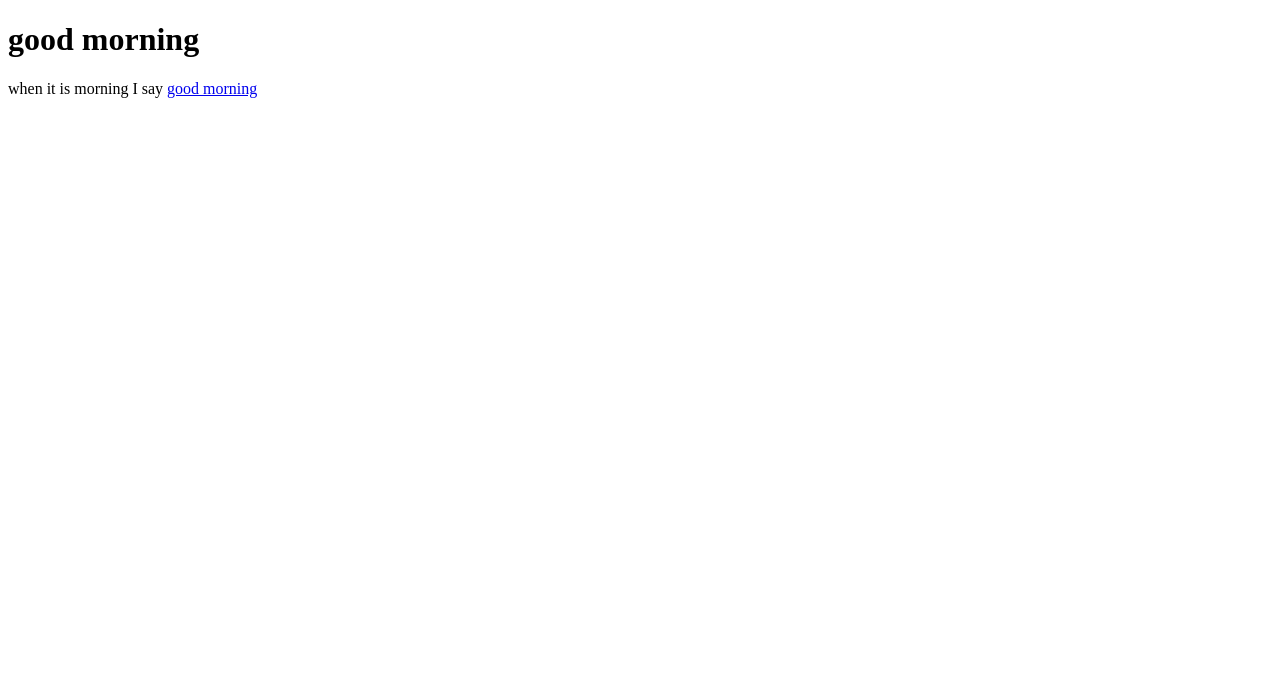
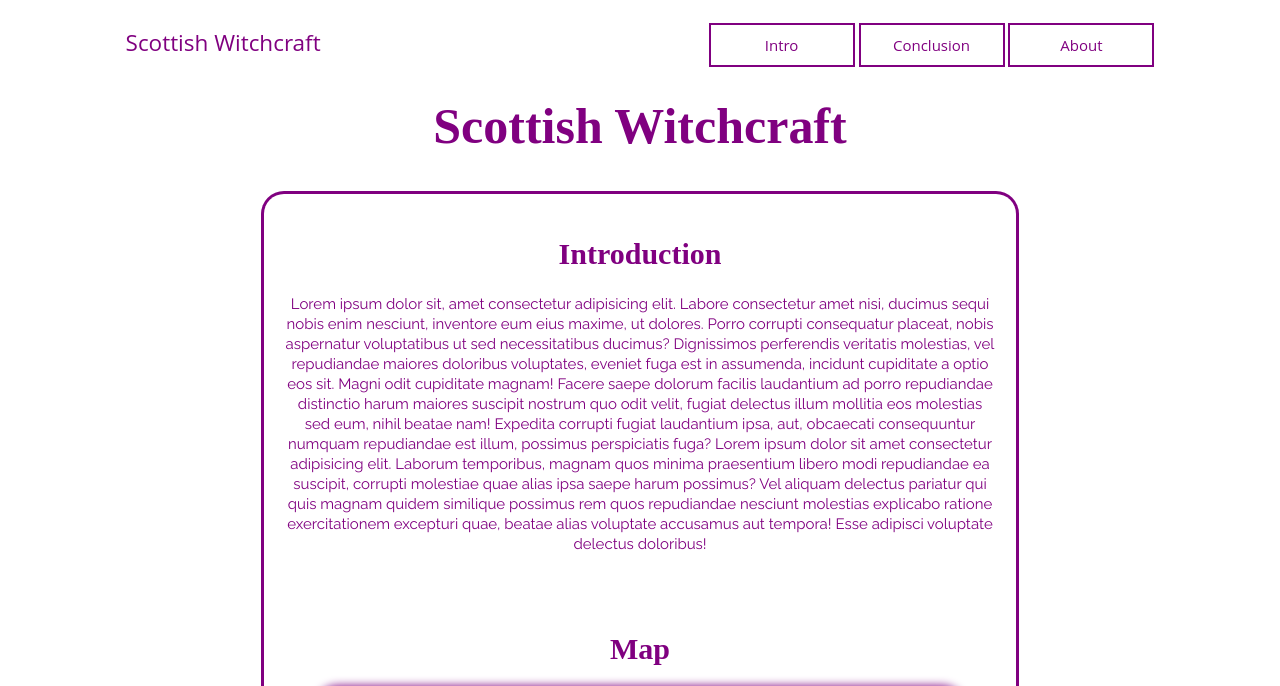
Before and after one commit to keatingro/keatingro, a plain HTML site: page index.html in a window 1280 px wide. Shown: the top 686 px of the page. Drawn offline with Linux system fonts and the light colour scheme; a web font is replaced by a local one.

Commit message:
Add files via upload

```diff
--- a/index.html
+++ b/index.html
@@ -1,11 +1,71 @@
 <!DOCTYPE html>
+<html>
 
 <head>
-    <title>good morning</title>
-    <h1>good morning</h1>
+    <title>Scottish Witchcraft
+    </title>
+    <meta charset="utf-8">
+    <link rel="stylesheet" href="style.css">
 </head>
 
 <body>
-    <p>when it is morning I say <a href = "page1.html">good morning</a></p>
+    <header>
+        <div class="header">
+            <nav>
+                <ul>
+                    <li>
+                        <div class="title">Scottish Witchcraft</div>
+                    </li>
+                    <li><a href="index.html">Intro</a></li>
+                    <li><a href="conclusion.html">Conclusion</a></li>
+                    <li><a href="about.html">About</a></li>
+                </ul>
+            </nav>
+        </div>
+        <div class="title2">
+            <h1>Scottish Witchcraft</h1>
+        </div>
+    </header>
+    <main>
+        <div class="shadow">
+            <div class="intro">
+                <h3>Introduction</h3>
+                <p>Lorem ipsum dolor sit, amet consectetur adipisicing elit. Labore consectetur amet nisi, ducimus sequi
+                    nobis enim nesciunt, inventore eum eius maxime, ut dolores. Porro corrupti consequatur placeat,
+                    nobis aspernatur voluptatibus ut sed necessitatibus ducimus? Dignissimos perferendis veritatis
+                    molestias, vel repudiandae maiores doloribus voluptates, eveniet fuga est in assumenda, incidunt
+                    cupiditate a optio eos sit. Magni odit cupiditate magnam! Facere saepe dolorum facilis laudantium ad
+                    porro repudiandae distinctio harum maiores suscipit nostrum quo odit velit, fugiat delectus illum
+                    mollitia eos molestias sed eum, nihil beatae nam! Expedita corrupti fugiat laudantium ipsa, aut,
+                    obcaecati consequuntur numquam repudiandae est illum, possimus perspiciatis fuga? Lorem ipsum dolor
+                    sit amet consectetur adipisicing elit. Laborum temporibus, magnam quos minima praesentium libero
+                    modi repudiandae ea suscipit, corrupti molestiae quae alias ipsa saepe harum possimus? Vel aliquam
+                    delectus pariatur qui quis magnam quidem similique possimus rem quos repudiandae nesciunt molestias
+                    explicabo ratione exercitationem excepturi quae, beatae alias voluptate accusamus aut tempora! Esse
+                    adipisci voluptate delectus doloribus!</p>
+            </div>
+            <div class="map">
+                <h3>Map</h3>
+                <iframe src="https://www.google.com/maps/d/embed?mid=1JL4I71XGhBProkvqvckr0oe2TZdo1Cw&ehbc=2E312F"
+                    width="640" height="480"></iframe>
+            </div>
+            <div class="timeline">
+                <h3>Timeline</h3>
+                <iframe src='https://cdn.knightlab.com/libs/timeline3/latest/embed/index.html?source=1AwUI1m8havYHExJi1iy7A35ooKjBOPTq-NiCChSc54c&font=Default&lang=en&initial_zoom=2&height=650' width='640' height='650' webkitallowfullscreen mozallowfullscreen allowfullscreen frameborder='0'></iframe>
+            </div>
+            <div class="map2">
+                <h3>Map2</h3>
+                <iframe src="https://www.google.com/maps/d/u/0/embed?mid=1WPBp00zwdop_5xuWTnQHbFIi125n1eI&ehbc=2E312F" width="640" height="480"></iframe>
+            </div>
+            <div class="barchart">
+                <h3>Bar Chart</h3>
+                <div class="barshadow"><img src="barchart.png" alt ="Bar Chart" width="640" heigh="480"></div>
+            </div>
+        </div>
+    </main>
+    <footer>
+
+    </footer>
 </body>
+
 </html>
--- /dev/null
+++ b/style.css
@@ -0,0 +1,74 @@
+@import url('https://fonts.googleapis.com/css2?family=Gloock&family=Raleway:ital,wght@0,400;0,600;0,700;1,400&display=swap');
+body {
+    font-family: 'Open Sans', sans-serif;
+    font-size: 15px;
+    line-height: 20px;
+    color: purple;
+    background-color: white;
+    display: inline-block;
+    text-align: center;
+}
+
+.title{
+    font-size: 1.5em;
+    margin-right: 30vw;
+}
+p{
+    font-family: 'Raleway', sans-serif;
+}
+h1 {
+    font-size: 50px;
+    font-family: 'Gloock', serif;
+    padding-bottom: 0.5em;
+}
+h3 {
+    font-size: 30px;
+    font-family: 'Gloock', serif;
+}
+.shadow {
+    border-radius: 20px;
+    box-shadow: 0px 0px 0px 3px purple;
+    margin-right: 20vw;
+    margin-left: 20vw;
+}
+.intro {
+    padding: 20px;
+    text-align: center;
+}
+iframe{
+    box-shadow: 0px 0px 10px 3px purple;
+    border-radius: 20px;
+}
+.map {
+    padding: 20px;
+}
+nav{
+
+}
+nav ul{
+    list-style-type: none;
+    padding: 0;
+    margin: 0;
+}
+nav ul li{
+    display: inline-block;
+}
+nav ul li a{
+    text-decoration: none;
+    padding: 10px;
+    display: block;
+    color: purple;
+    border: 2px solid purple;
+    margin: 15px 0;
+    transition: 0.5s;
+    width: 122px;
+}
+nav ul li a:hover{
+    color: purple;
+    background-color: pink;
+    font-weight: bold;
+}
+.barshadow{
+    box-shadow: 0px 0px 10px 3px purple;
+    border-radius: 50px;
+}
```
Also changed, not shown: barchart.png (added).
